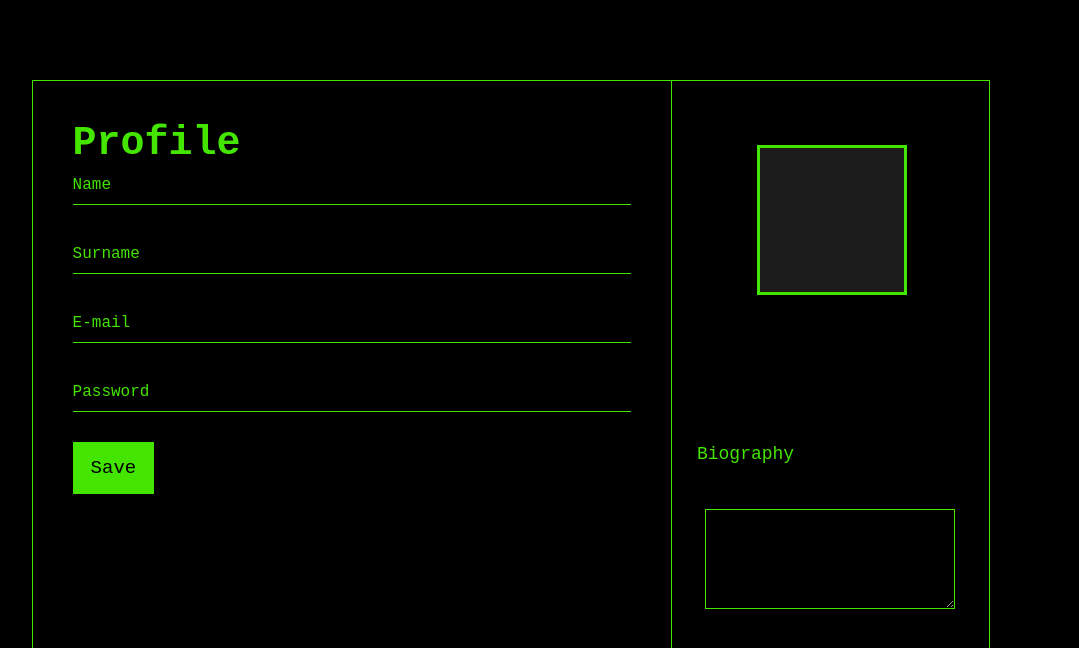
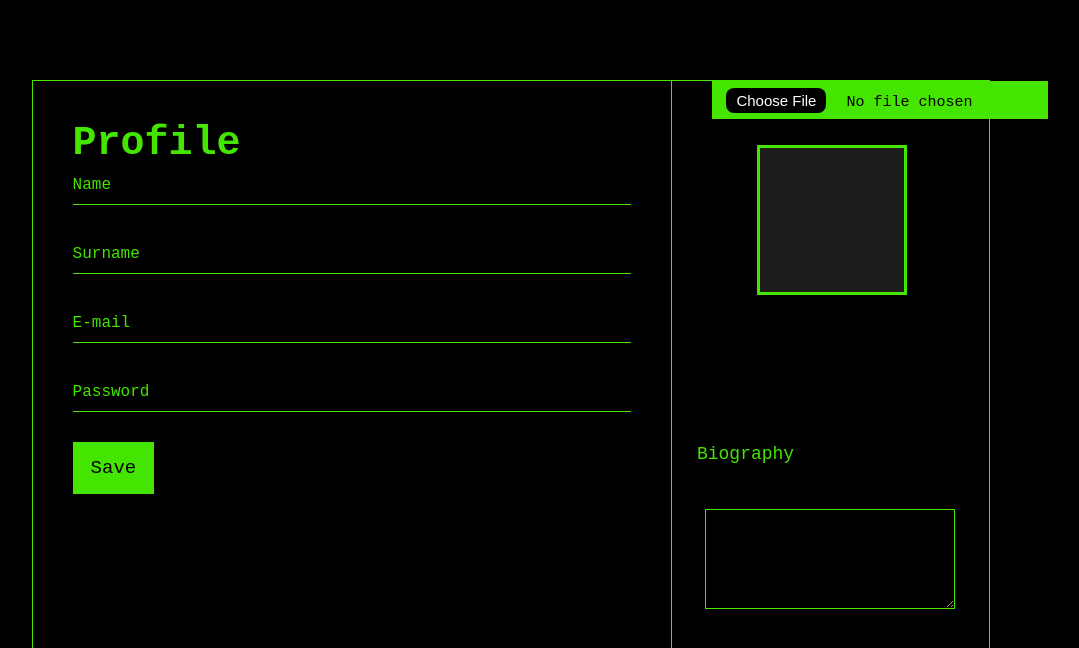
Before and after one commit to TheArtemis/chopstick.js, a Vue app: page /profile in a window 1280 px wide. Shown: the top 648 px of the page, without its empty margins (122-1201 px from the left). Built offline with nearby package versions, Linux system fonts and the light colour scheme.

Commit message:
upload profile image button

```diff
--- a/src/assets/profile.css
+++ b/src/assets/profile.css
@@ -122,3 +122,30 @@
     margin-bottom: 1.5rem;
     cursor: pointer;
 }
+
+.profile .picture .upload-btn{
+    top:0;
+}
+
+.profile .picture .upload-btn{
+    position: absolute;
+}
+
+.profile .picture input[type="file"]{
+    padding: 0.3rem 0.8rem;
+    font-size: 15px;
+    color:#000000;
+    background-color:#44e500;
+    border: 2px solid transparent;
+    margin-bottom: 1.5rem;
+    cursor: pointer;
+}
+
+.profile .picture input[type="file"]::file-selector-button{
+    margin-right: 20px;
+    border: none;
+    background: #000000;
+    padding: 4px 10px;
+    border-radius: 8px;
+    color: #fff;
+}
--- a/src/pages/Profile.vue
+++ b/src/pages/Profile.vue
@@ -24,6 +24,9 @@
                 <label>Password</label>
             </div>
             <div class="picture">
+                <div class="upload-btn">
+                  <input type="file" name="img_btn" accept="image/*">
+                </div>
                 <div class="img"></div>
                 <textarea class="bio">
                  </textarea>
```
